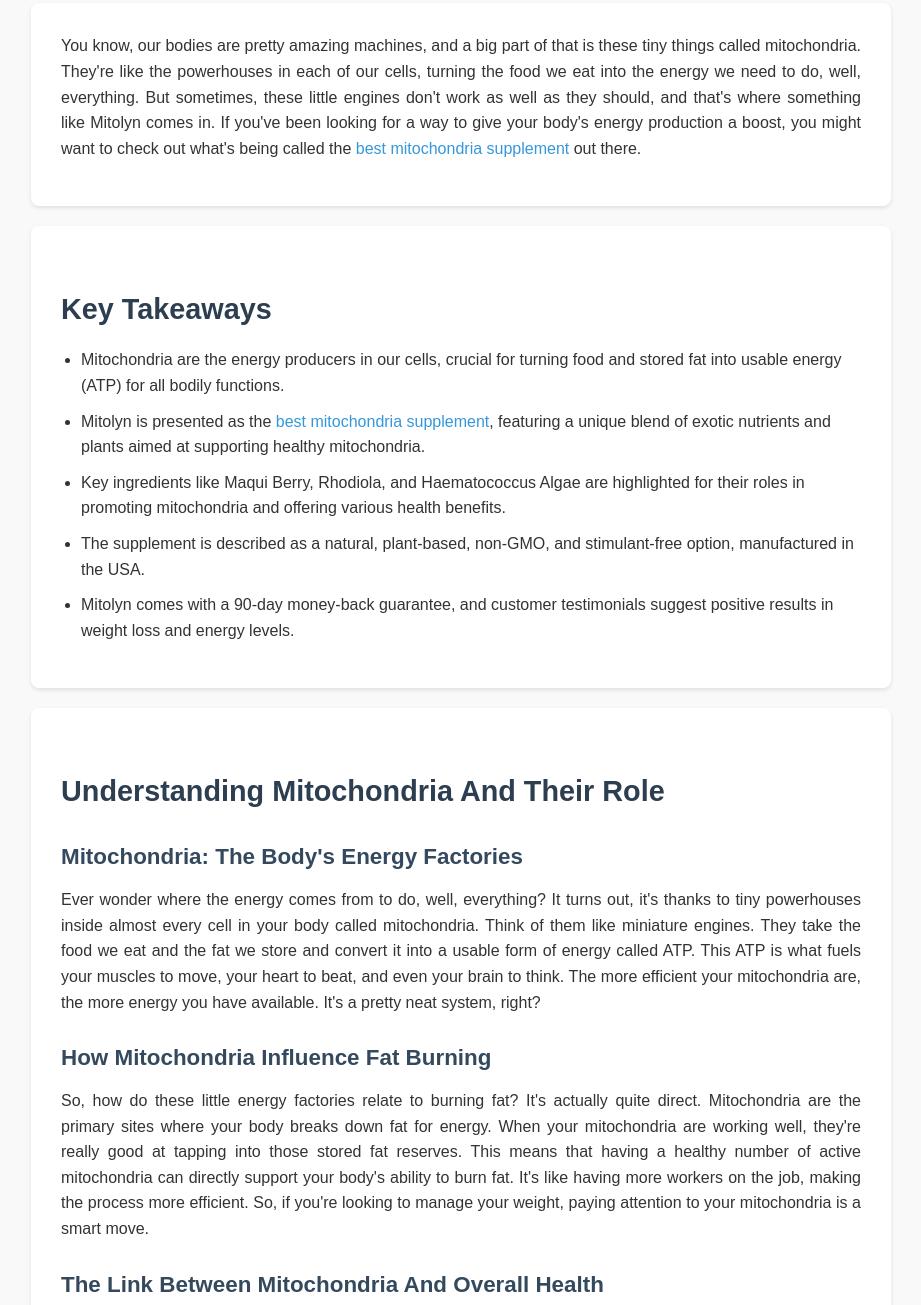
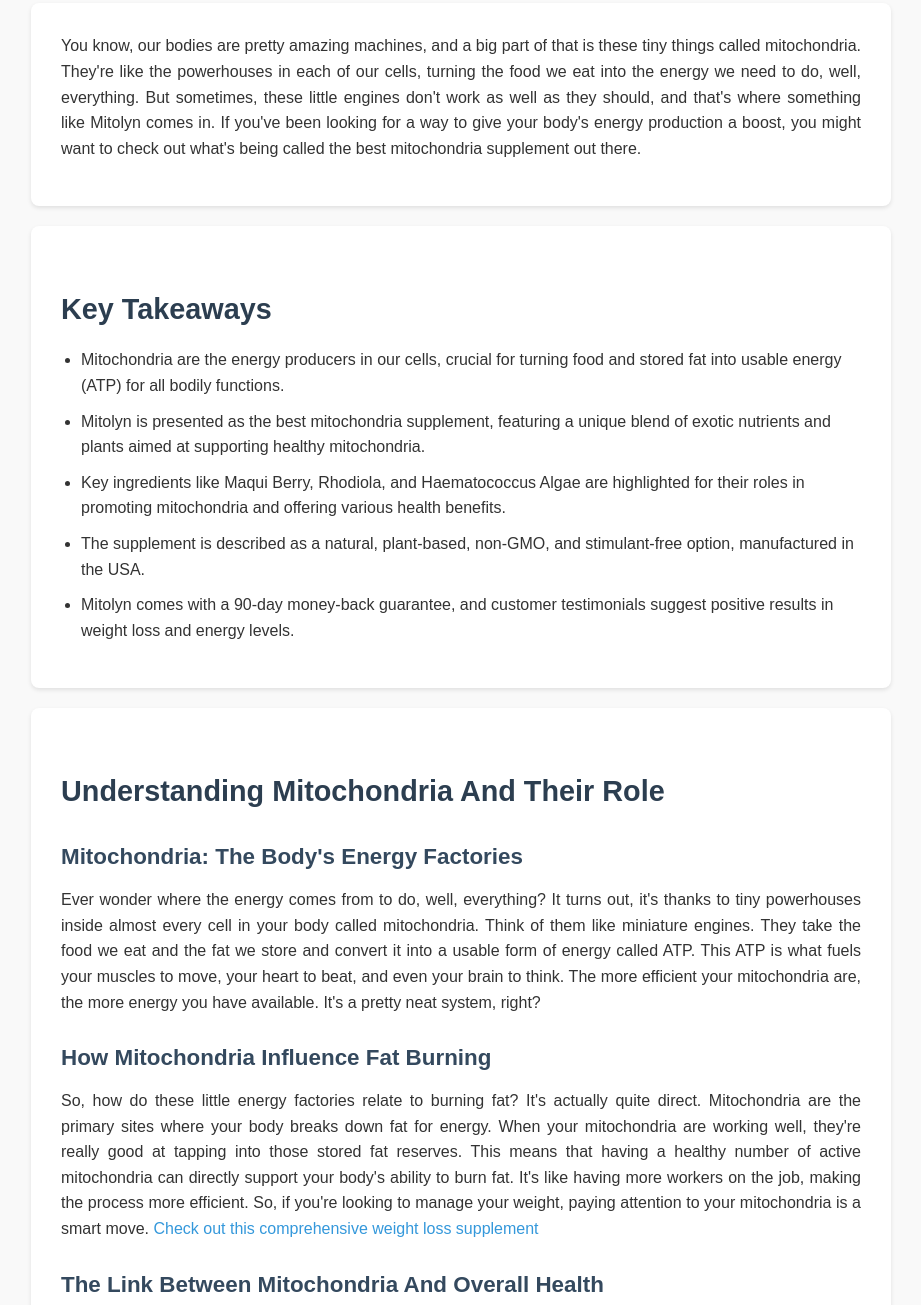
Before and after one commit to 1lyblogs/best-mitochondria-supplement, a plain HTML site: page index.html in a window 1280 px wide. Shown: the part 699-2004 px from the top of the page, without its empty margins (179-1100 px from the left). Drawn offline with Linux system fonts and the light colour scheme.

Commit message:
Update index.html

```diff
--- a/index.html
+++ b/index.html
@@ -155,14 +155,14 @@
     <a href="https://hop.clickbank.net/?affiliate=sivam189&vendor=mitolyn&tid=cms" class="cta-button">Go to Official Store</a>
 
     <div class="content-section">
-        <p>You know, our bodies are pretty amazing machines, and a big part of that is these tiny things called mitochondria. They're like the powerhouses in each of our cells, turning the food we eat into the energy we need to do, well, everything. But sometimes, these little engines don't work as well as they should, and that's where something like Mitolyn comes in. If you've been looking for a way to give your body's energy production a boost, you might want to check out what's being called the <a href="https://mitochondrial-supplement.pages.dev/">best mitochondria supplement</a> out there.</p>
+        <p>You know, our bodies are pretty amazing machines, and a big part of that is these tiny things called mitochondria. They're like the powerhouses in each of our cells, turning the food we eat into the energy we need to do, well, everything. But sometimes, these little engines don't work as well as they should, and that's where something like Mitolyn comes in. If you've been looking for a way to give your body's energy production a boost, you might want to check out what's being called the best mitochondria supplement out there.</p>
     </div>
 
     <div class="content-section">
         <h2>Key Takeaways</h2>
         <ul>
             <li>Mitochondria are the energy producers in our cells, crucial for turning food and stored fat into usable energy (ATP) for all bodily functions.</li>
-            <li>Mitolyn is presented as the <a href="https://mitochondrial-supplement.pages.dev/">best mitochondria supplement</a>, featuring a unique blend of exotic nutrients and plants aimed at supporting healthy mitochondria.</li>
+            <li>Mitolyn is presented as the best mitochondria supplement, featuring a unique blend of exotic nutrients and plants aimed at supporting healthy mitochondria.</li>
             <li>Key ingredients like Maqui Berry, Rhodiola, and Haematococcus Algae are highlighted for their roles in promoting mitochondria and offering various health benefits.</li>
             <li>The supplement is described as a natural, plant-based, non-GMO, and stimulant-free option, manufactured in the USA.</li>
             <li>Mitolyn comes with a 90-day money-back guarantee, and customer testimonials suggest positive results in weight loss and energy levels.</li>
@@ -176,7 +176,7 @@
         <p>Ever wonder where the energy comes from to do, well, everything? It turns out, it's thanks to tiny powerhouses inside almost every cell in your body called mitochondria. Think of them like miniature engines. They take the food we eat and the fat we store and convert it into a usable form of energy called ATP. This ATP is what fuels your muscles to move, your heart to beat, and even your brain to think. The more efficient your mitochondria are, the more energy you have available. It's a pretty neat system, right?</p>
 
         <h3>How Mitochondria Influence Fat Burning</h3>
-        <p>So, how do these little energy factories relate to burning fat? It's actually quite direct. Mitochondria are the primary sites where your body breaks down fat for energy. When your mitochondria are working well, they're really good at tapping into those stored fat reserves. This means that having a healthy number of active mitochondria can directly support your body's ability to burn fat. It's like having more workers on the job, making the process more efficient. So, if you're looking to manage your weight, paying attention to your mitochondria is a smart move.</p>
+        <p>So, how do these little energy factories relate to burning fat? It's actually quite direct. Mitochondria are the primary sites where your body breaks down fat for energy. When your mitochondria are working well, they're really good at tapping into those stored fat reserves. This means that having a healthy number of active mitochondria can directly support your body's ability to burn fat. It's like having more workers on the job, making the process more efficient. So, if you're looking to manage your weight, paying attention to your mitochondria is a smart move. <a href="https://mitochondrial-supplement.pages.dev">Check out this comprehensive weight loss supplement</a> </p>
 
         <h3>The Link Between Mitochondria And Overall Health</h3>
         <p>Beyond just energy and fat burning, mitochondria play a surprisingly big role in your general well-being. They're involved in so many cellular processes that when they aren't functioning optimally, it can affect more than just your energy levels. Things like cellular aging, stress response, and even how your body handles nutrients can be influenced by mitochondrial health. It really highlights how interconnected everything is inside us. Keeping these cellular power plants happy seems to be a good strategy for staying healthy overall.</p>
@@ -347,8 +347,8 @@
         <h3>What kind of results can people expect from Mitolyn?</h3>
         <p>Many users have reported losing stubborn body fat, feeling a significant boost in energy, and experiencing increased confidence. Real people have shared stories about how Mitolyn has helped them reach their weight goals and feel much better overall.</p>
 
-        <h3><a href="https://hop.clickbank.net/?affiliate=sivam189&vendor=mitolyn&tid=cms">Where can I buy Mitolyn</a>?</h3>
-        <p>You can purchase Mitolyn from the <a href="https://hop.clickbank.net/?affiliate=sivam189&vendor=mitolyn&tid=cms">official Mitolyn website</a> or through the <a href="https://hop.clickbank.net/?affiliate=sivam189&vendor=mitolyn&tid=cms">Mitolyn official website</a> to ensure you're getting an authentic product with the 90-day money-back guarantee.</p>
+        <h3>Where can I buy Mitolyn?</h3>
+        <p>You can purchase Mitolyn from the <a href="https://hop.clickbank.net/?affiliate=sivam189&vendor=mitolyn&tid=cms">official Mitolyn website</a> to ensure you're getting an authentic product with the 90-day money-back guarantee.</p>
 
         <h3>What if Mitolyn doesn't work for me?</h3>
         <p>Mitolyn comes with a 90-day money-back guarantee. If you're not happy with your results for any reason within those 90 days, you can return the bottles (even if they're empty) for a full refund, no questions asked. Your satisfaction is the priority.</p>
```
